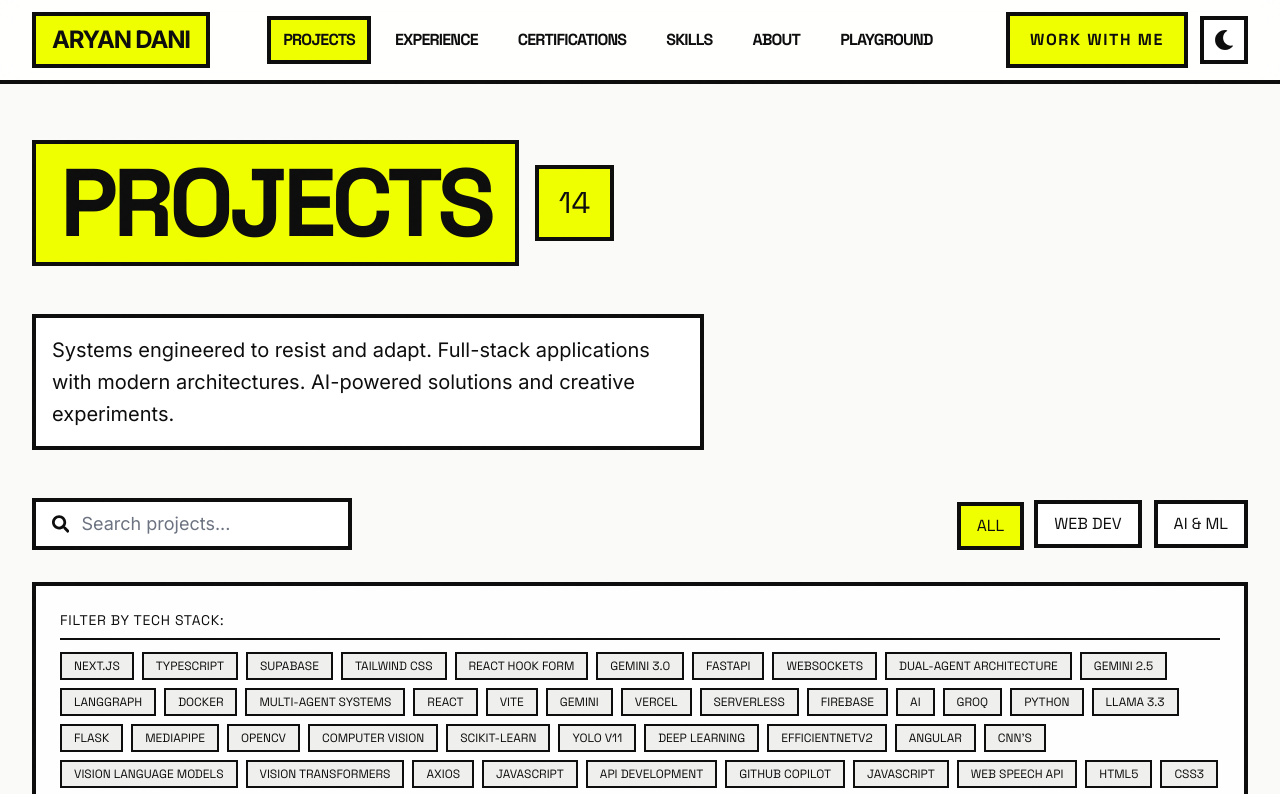
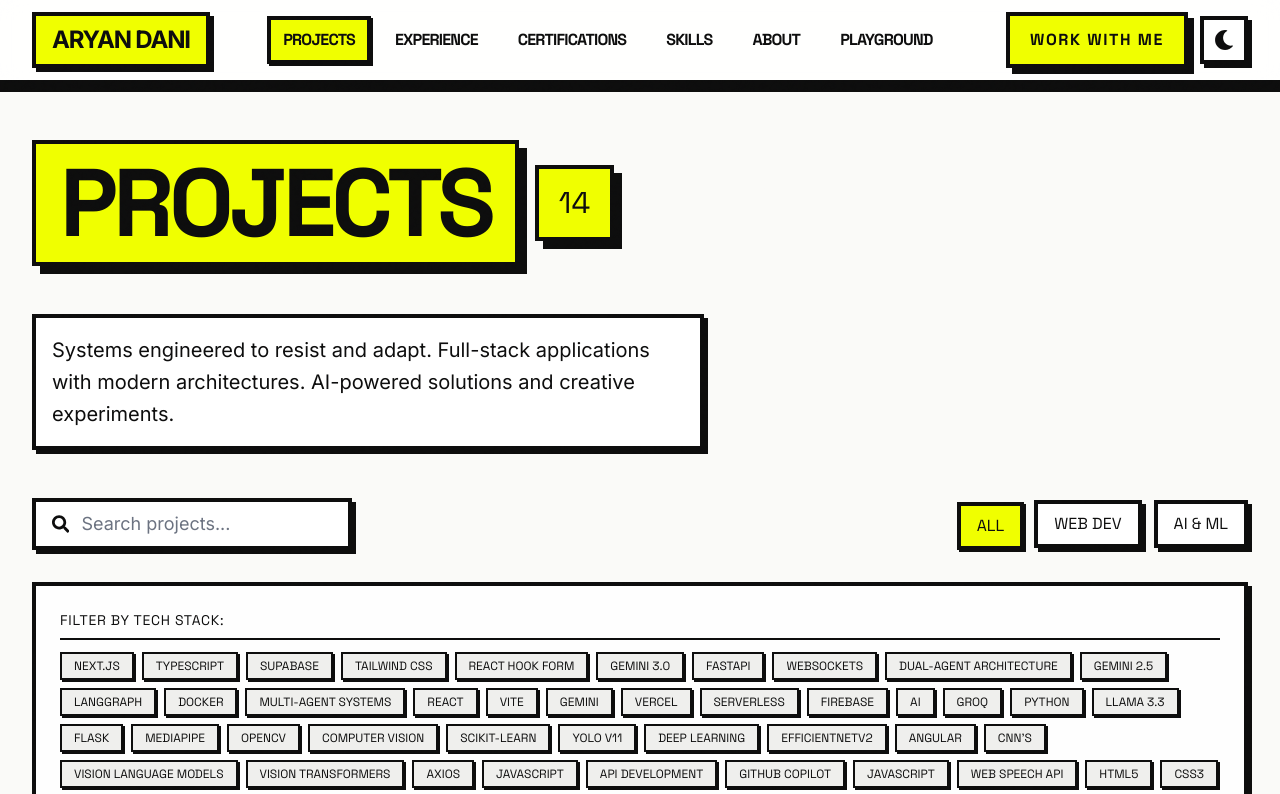
Before and after one commit to aryan-dani/Portfolio, a React (Vite) app in the folder frontend/: page /projects in a window 1280 px wide. Shown: the top 794 px of the page. Built offline with nearby package versions, Linux system fonts and the light colour scheme.

Commit message:
feat: implement core portfolio layout, components, and certification page with framer-motion animations

```diff
--- a/frontend/src/components/CustomCursor/CustomCursor.jsx
+++ b/frontend/src/components/CustomCursor/CustomCursor.jsx
@@ -17,9 +17,17 @@ const CustomCursor = memo(function CustomCursor() {
   const cursorYSpring = useSpring(cursorY, springConfig);
 
   const isVisibleRef = useRef(false);
+  const cursorTypeRef = useRef("default");
 
   useEffect(() => {
     if (window.matchMedia("(pointer: coarse)").matches) return;
+
+    const updateCursorType = (type) => {
+      if (cursorTypeRef.current !== type) {
+        cursorTypeRef.current = type;
+        setCursorType(type);
+      }
+    };
 
     const updateMousePosition = (e) => {
       cursorX.set(e.clientX);
@@ -47,13 +55,13 @@ const CustomCursor = memo(function CustomCursor() {
       const isCliText = target.closest(".nb-cli-container") && !target.closest("input");
 
       if (input || isCliText) {
-        setCursorType("text");
+        updateCursorType("text");
       } else if (img) {
-        setCursorType("image");
+        updateCursorType("image");
       } else if (el) {
-        setCursorType("hover");
+        updateCursorType("hover");
       } else {
-        setCursorType("default");
+        updateCursorType("default");
       }
     };
 
--- a/frontend/src/components/Header/Header.jsx
+++ b/frontend/src/components/Header/Header.jsx
@@ -50,7 +50,10 @@ function Header() {
 
   // Detect scroll for header shrink effect
   useEffect(() => {
-    const handleScroll = () => setIsScrolled(window.scrollY > 40);
+    const handleScroll = () => {
+      const scrolled = window.scrollY > 40;
+      setIsScrolled((prev) => (prev !== scrolled ? scrolled : prev));
+    };
     window.addEventListener("scroll", handleScroll, { passive: true });
     return () => window.removeEventListener("scroll", handleScroll);
   }, []);
--- a/frontend/src/components/Layout/Layout.jsx
+++ b/frontend/src/components/Layout/Layout.jsx
@@ -5,7 +5,7 @@ import Footer from "../Footer/Footer";
 
 const Layout = memo(function Layout({ children }) {
   return (
-    <div className="bg-background text-on-background min-h-screen flex flex-col font-body-md overflow-x-hidden selection:bg-primary-container selection:text-black">
+    <div className="bg-background text-on-background min-h-screen flex flex-col font-body-md selection:bg-primary-container selection:text-black">
       <Header />
       <main className="grow w-full max-w-[1440px] mx-auto px-4 md:px-8 py-8 md:py-10 flex flex-col gap-12 md:gap-section-gap relative z-10 mt-6 md:mt-0">
         {children || <Outlet />}
--- a/frontend/src/components/NoiseOverlay/NoiseOverlay.jsx
+++ b/frontend/src/components/NoiseOverlay/NoiseOverlay.jsx
@@ -6,7 +6,7 @@ const NoiseOverlay = memo(function NoiseOverlay() {
   return (
     <div
       className="noise-overlay"
-      style={{ backgroundImage: noiseDataUrl, transform: "translateZ(0)", willChange: "transform" }}
+      style={{ backgroundImage: noiseDataUrl }}
       aria-hidden="true"
     />
   );
--- a/frontend/src/index.css
+++ b/frontend/src/index.css
@@ -61,9 +61,9 @@
   --color-inverse-on-surface: #f0f1f1;
 
   /* ── Shadow colors ── */
-  --shadow-color: transparent;
-  --shadow-accent: transparent;
-  --glow-accent: transparent;
+  --shadow-color: #0d0d0d;
+  --shadow-accent: #0028c2;
+  --glow-accent: rgba(240, 255, 0, 0.4);
 
   /* ── Spacing & layout ── */
   --radius-DEFAULT: 0px;
@@ -118,22 +118,22 @@
    DARK MODE — CSS CUSTOM PROPERTY REBINDING (clean, no !important)
    ═══════════════════════════════════════════════════════════════ */
 .dark {
-  --color-background: #0a0a0f;
-  --color-surface: #13131a;
-  --color-surface-elevated: #1a1a24;
-  --color-surface-variant: #1e1e2a;
-  --color-surface-container: #16161f;
-  --color-surface-container-low: #111118;
-  --color-surface-dim: #0d0d12;
-  --color-surface-bright: #1e1e2a;
+  --color-background: #08080c;
+  --color-surface: #111116;
+  --color-surface-elevated: #161622;
+  --color-surface-variant: #1b1b26;
+  --color-surface-container: #13131c;
+  --color-surface-container-low: #0c0c12;
+  --color-surface-dim: #09090d;
+  --color-surface-bright: #1b1b26;
 
   --color-on-background: #f0f0f5;
   --color-on-surface: #f0f0f5;
-  --color-on-surface-variant: #b0b0c0;
-  --color-text-muted: #6b6b80;
+  --color-on-surface-variant: #b5b5c7;
+  --color-text-muted: #73738c;
 
   --color-outline: #f0f0f5;
-  --color-outline-variant: #2a2a3a;
+  --color-outline-variant: #242435;
 
   --color-primary: #f0ff00;
   --color-on-primary: #0d0d0d;
@@ -155,16 +155,15 @@
   --color-inverse-surface: #f0f0f5;
   --color-inverse-on-surface: #0d0d0d;
 
-  --shadow-color: transparent;
-  --shadow-accent: transparent;
-  --glow-accent: transparent;
+  --shadow-color: #f0ff00;
+  --shadow-accent: #00f0ff;
+  --glow-accent: rgba(240, 255, 0, 0.4);
 }
 
 /* ═══════════════════════════════════════════════════════════════
    BASE STYLES
    ═══════════════════════════════════════════════════════════════ */
 html {
-  scroll-behavior: smooth;
   /* Smooth color transitions when toggling theme */
   transition:
     background-color 0.3s ease,
@@ -329,7 +328,6 @@ body {
 .marquee-strip {
   animation: marquee-scroll 25s linear infinite;
   will-change: transform;
-  transform: translateZ(0);
 }
 
 .marquee-strip:hover {
@@ -1033,9 +1031,6 @@ body {
   z-index: 9999;
   opacity: 0.025;
   mix-blend-mode: overlay;
-  animation: grain 8s steps(4) infinite;
-  transform: translateZ(0);
-  will-change: transform;
 }
 
 .dark .noise-overlay {
--- a/frontend/src/pages/Certifications/Certifications.jsx
+++ b/frontend/src/pages/Certifications/Certifications.jsx
@@ -162,14 +162,17 @@ const CertCard = memo(function CertCard({ cert, index, onPreview }) {
   const inView = useInView(ref, { once: true, margin: "-60px" });
 
   return (
-    <motion.article
+    <motion.div
       ref={ref}
       layout
-      className="bg-[var(--color-surface)] border-4 border-[var(--color-outline)] shadow-[8px_8px_0px_0px_var(--shadow-color)] flex flex-col group hover:-translate-y-2 hover:-translate-x-2 hover:shadow-[16px_16px_0px_0px_var(--shadow-color)] transition-all duration-200"
       variants={cardVariants}
       initial="hidden"
       animate={inView ? "visible" : "hidden"}
       transition={{ type: "spring", stiffness: 260, damping: 22, delay: (index % 3) * 0.05 }}
+      className="w-full h-full"
+    >
+      <motion.article
+        className="bg-[var(--color-surface)] border-4 border-[var(--color-outline)] shadow-[8px_8px_0px_0px_var(--shadow-color)] flex flex-col group hover:-translate-y-2 hover:-translate-x-2 hover:shadow-[16px_16px_0px_0px_var(--shadow-color)] transition-all duration-200 h-full"
       >
         {/* Image Container */}
         <div
@@ -251,6 +254,7 @@ const CertCard = memo(function CertCard({ cert, index, onPreview }) {
           )}
         </div>
       </motion.article>
+    </motion.div>
   );
 });
 
--- a/frontend/src/pages/Projects/Projects.jsx
+++ b/frontend/src/pages/Projects/Projects.jsx
@@ -241,17 +241,19 @@ const ProjectCard = memo(function ProjectCard({ project, onOpenModal, index, isH
   const ref = useRef(null);
   const inView = useInView(ref, { once: true, margin: "-60px" });
 
-
   return (
-    <motion.article
+    <motion.div
       ref={ref}
       layout
-      className={`bg-[var(--color-surface)] border-4 border-[var(--color-outline)] shadow-[8px_8px_0px_0px_var(--shadow-color)] flex flex-col cursor-none relative overflow-hidden ${
-        isHighlighted ? "ring-4 ring-[var(--color-primary-container)] ring-offset-2" : ""
-      }`}
       initial={{ opacity: 0, y: 50 }}
       animate={inView ? { opacity: 1, y: 0 } : {}}
       transition={{ type: "spring", stiffness: 260, damping: 22, delay: (index % 3) * 0.06 }}
+      className="w-full h-full"
+    >
+      <motion.article
+        className={`bg-[var(--color-surface)] border-4 border-[var(--color-outline)] shadow-[8px_8px_0px_0px_var(--shadow-color)] flex flex-col cursor-none relative overflow-hidden h-full ${
+          isHighlighted ? "ring-4 ring-[var(--color-primary-container)] ring-offset-2" : ""
+        }`}
         onClick={() => onOpenModal(project)}
         whileHover={{
           y: -6,
@@ -341,6 +343,7 @@ const ProjectCard = memo(function ProjectCard({ project, onOpenModal, index, isH
           </div>
         </div>
       </motion.article>
+    </motion.div>
   );
 });
 
```
Also changed, not shown: frontend/src/pages/Playground/Playground.jsx (+9 -9 lines). Lines whose indentation alone changed are shown as unchanged.
